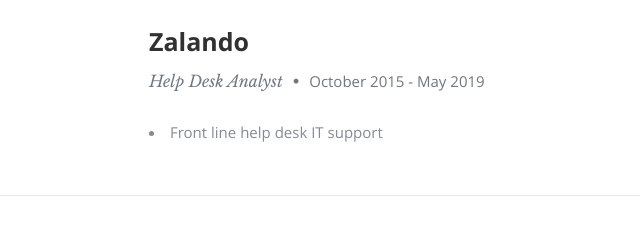
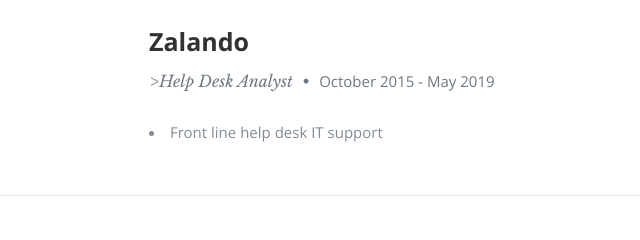
Before and after one commit to vamadi32/my-github-page-resume, a plain HTML site: page index.html in a window 1280 px wide. Shown: the part 2460-2700 px from the top of the page, 256-896 px from the left. Drawn offline with nearby package versions, Linux system fonts and the light colour scheme; a script that the page names is missing.

Commit message:
Update index.html

```diff
--- a/index.html
+++ b/index.html
@@ -264,7 +264,7 @@
                <div class="twelve columns">
 
                   <h3>Zalando</h3>
-                  <p class="info">Help Desk Analyst <span>&bull;</span> <em class="date">October 2015 - May 2019</em></p>
+                  <p class="info">>Help Desk Analyst <span>&bull;</span> <em class="date">October 2015 - May 2019</em></p>
 
                   <p>
                   <li>Front line help desk IT support</li>
```
